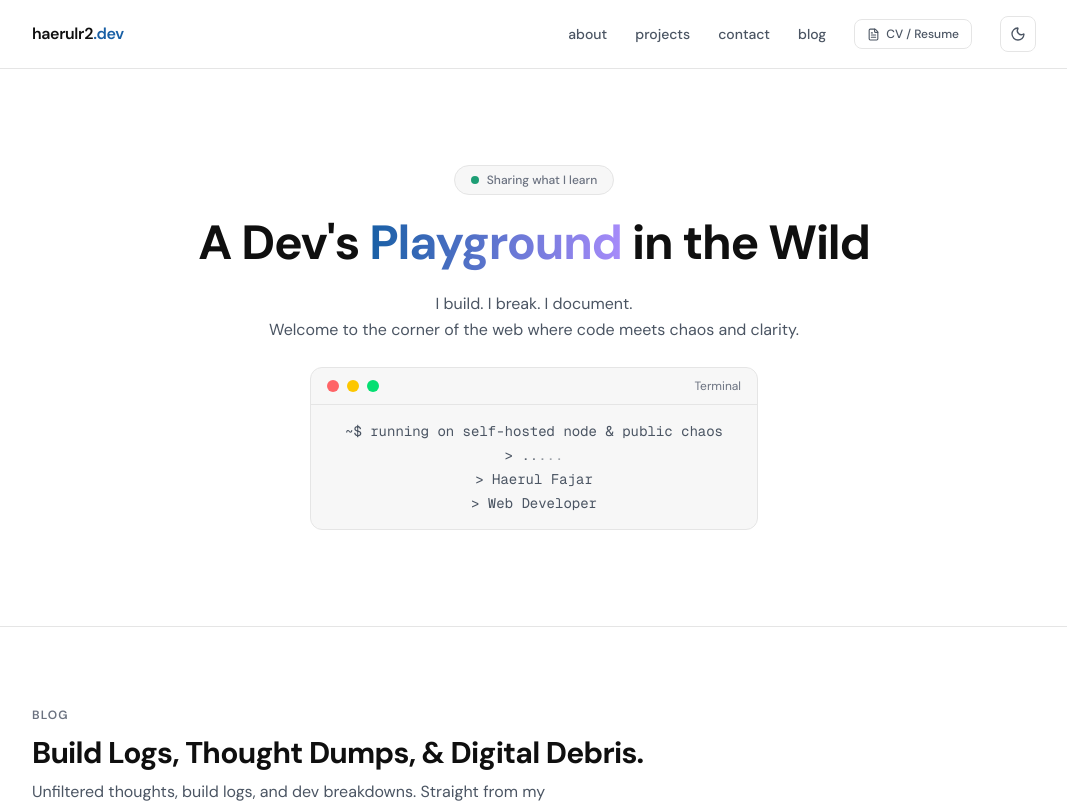
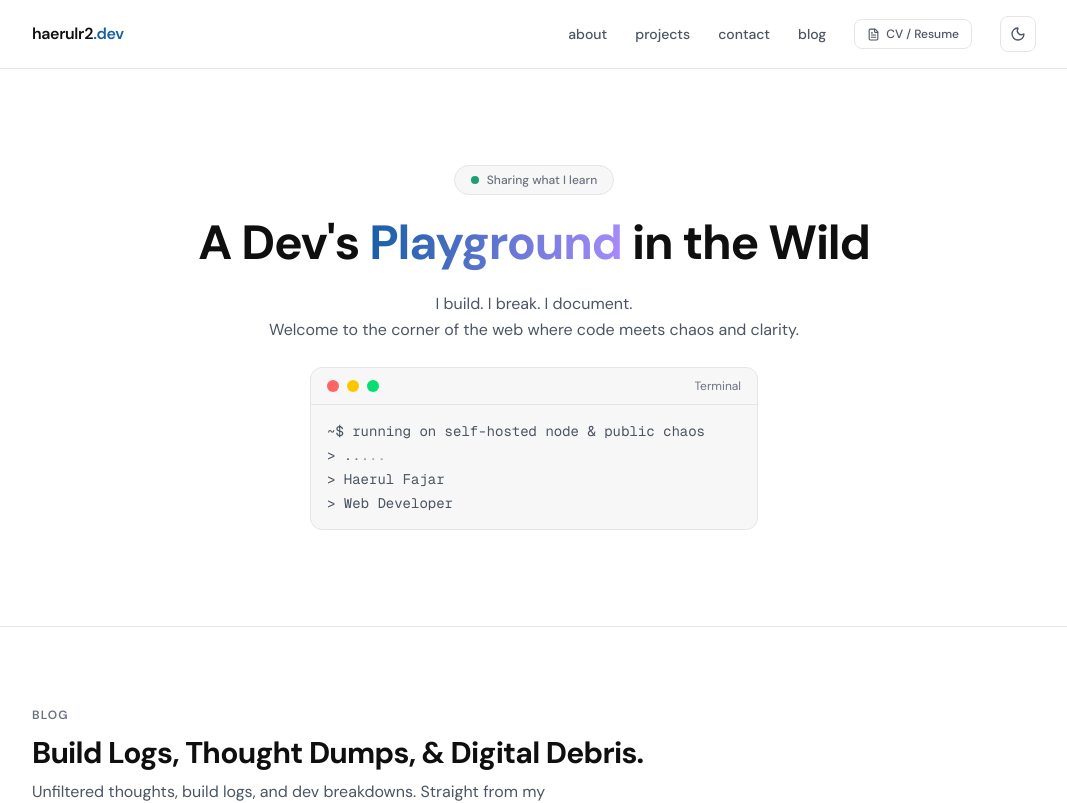
Before and after one commit to haerulr2/my-blog, a Next.js app: page / in a window 1280 px wide. Shown: the top 803 px of the page, without its empty margins (106-1173 px from the left). Built offline with nearby package versions, Linux system fonts and the light colour scheme.

Commit message:
Align hero terminal text to start

```diff
--- a/src/app/components/hero.tsx
+++ b/src/app/components/hero.tsx
@@ -36,7 +36,7 @@ export default function Hero() {
               </div>
               <span className='text-xs text-[var(--color-text-tertiary)]'>Terminal</span>
             </div>
-            <div className='p-4 text-[var(--color-text-secondary)] font-mono text-sm space-y-1'>
+            <div className='p-4 text-[var(--color-text-secondary)] font-mono text-sm space-y-1 text-start'>
               <p>~$ running on self-hosted node &amp; public chaos</p>
               <p>
                 &gt;{' '}
```
